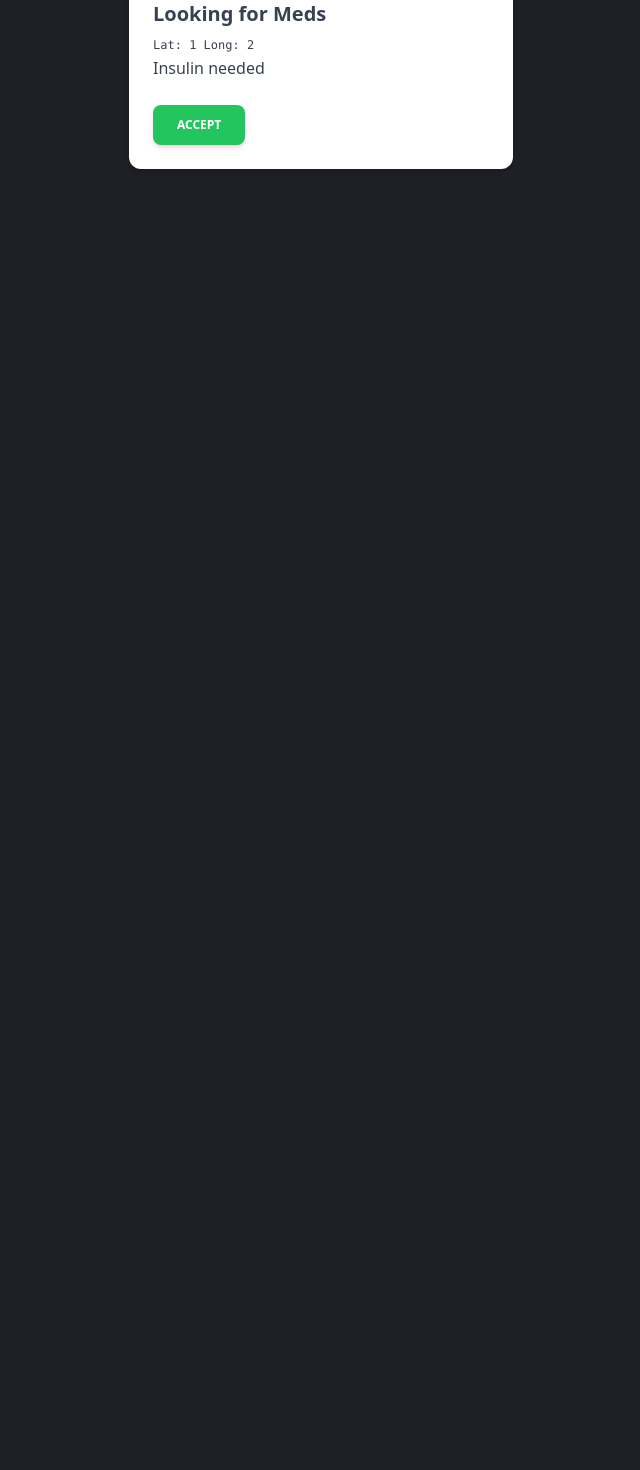
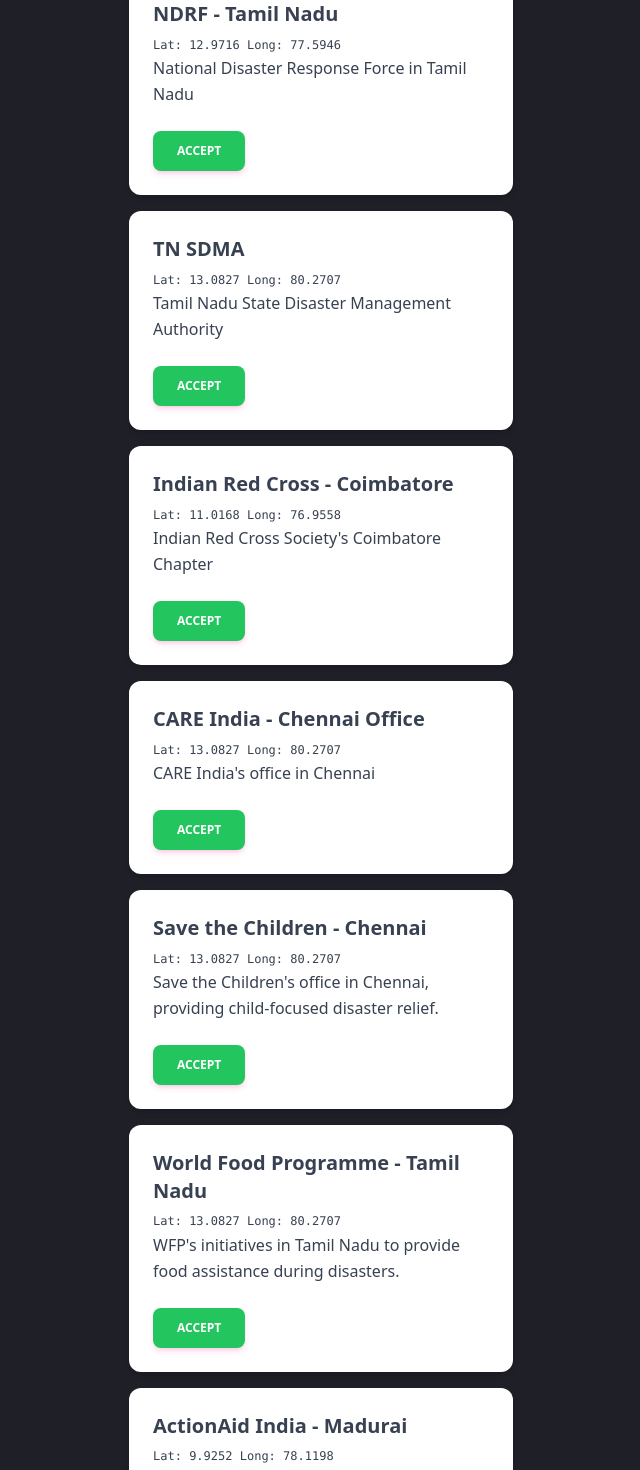
Before and after one commit to ThEditor/resq, a Next.js app: page / in a window 1280 px wide. Shown: the part 100-1570 px from the top of the page, without its empty margins (319-959 px from the left). Before the commit the page ends 800 px from the top, so only its background shows below. Built offline with nearby package versions, Linux system fonts and the light colour scheme.

Commit message:
feat: mock agency data

```diff
--- a/src/pages/index.tsx
+++ b/src/pages/index.tsx
@@ -2,9 +2,48 @@
 
 const data: IResRequest[] = [
   {
-    name: 'Looking for Meds',
-    details: 'Insulin needed',
-    location: [1, 2],
+    name: 'NDRF - Tamil Nadu',
+    details: 'National Disaster Response Force in Tamil Nadu',
+    location: [12.9716, 77.5946],
+  },
+  {
+    name: 'TN SDMA',
+    details: 'Tamil Nadu State Disaster Management Authority',
+    location: [13.0827, 80.2707],
+  },
+  {
+    name: 'Indian Red Cross - Coimbatore',
+    details: "Indian Red Cross Society's Coimbatore Chapter",
+    location: [11.0168, 76.9558],
+  },
+  {
+    name: 'CARE India - Chennai Office',
+    details: "CARE India's office in Chennai",
+    location: [13.0827, 80.2707],
+  },
+  {
+    name: 'Save the Children - Chennai',
+    details:
+      "Save the Children's office in Chennai, providing child-focused disaster relief.",
+    location: [13.0827, 80.2707],
+  },
+  {
+    name: 'World Food Programme - Tamil Nadu',
+    details:
+      "WFP's initiatives in Tamil Nadu to provide food assistance during disasters.",
+    location: [13.0827, 80.2707],
+  },
+  {
+    name: 'ActionAid India - Madurai',
+    details:
+      "ActionAid's presence in Madurai, offering disaster relief and community support.",
+    location: [9.9252, 78.1198],
+  },
+  {
+    name: 'ShelterBox - Tamil Nadu',
+    details:
+      "ShelterBox's efforts to provide emergency shelter and tools in Tamil Nadu.",
+    location: [11.0168, 76.9558],
   },
 ];
 
```
